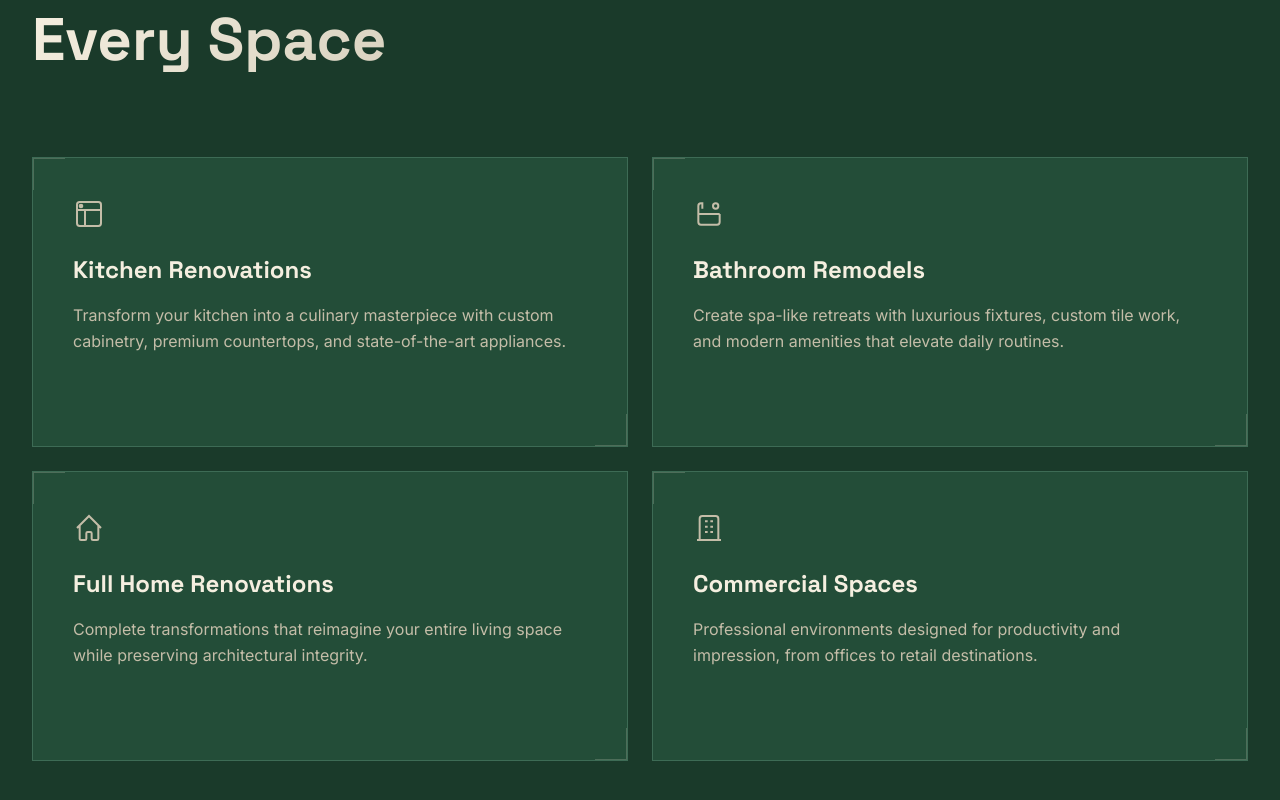
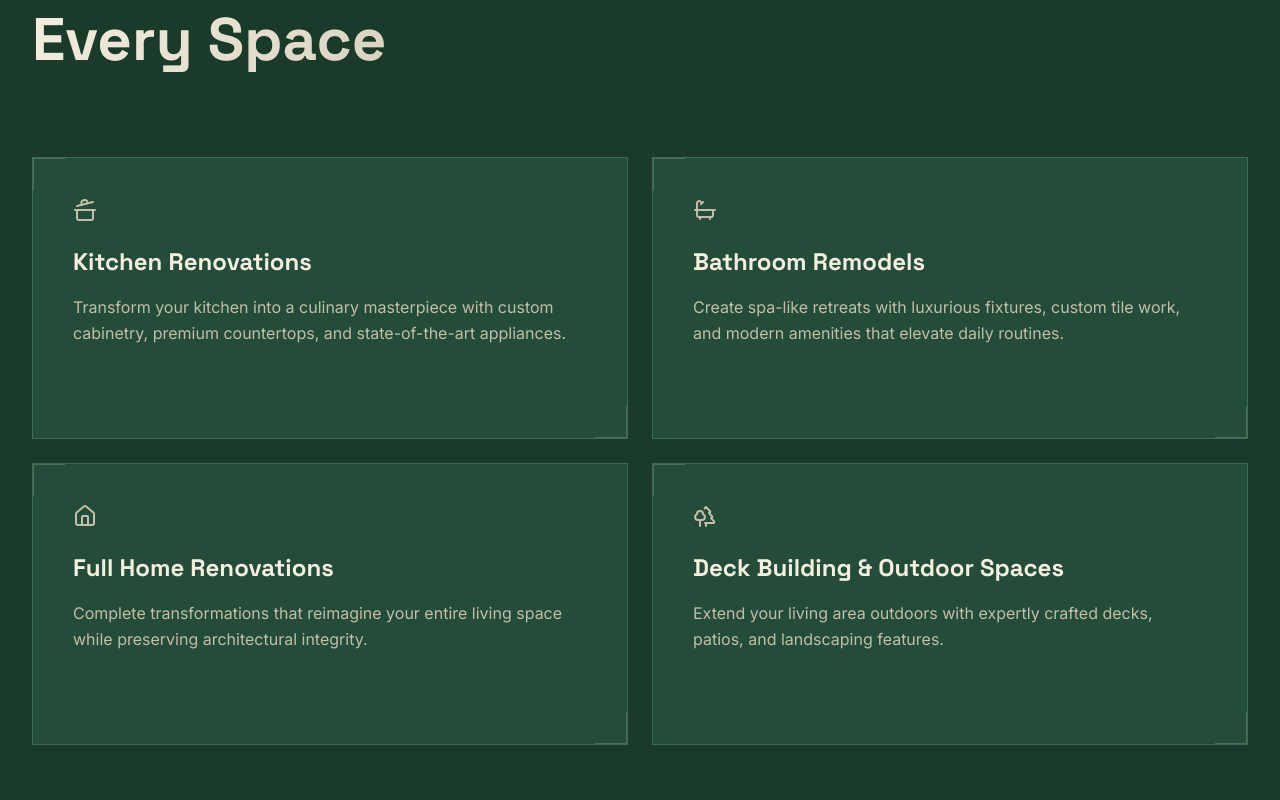
Before and after one commit to akielkucki/renovationsdemo2, a Next.js app: page / in a window 1280 px wide. Shown: the part 1319-2119 px from the top of the page. Built offline with nearby package versions, Linux system fonts and the light colour scheme.

Commit message:
Add lucide-react icons and update Services component for improved visuals

```diff
--- a/package.json
+++ b/package.json
@@ -11,6 +11,7 @@
   },
   "dependencies": {
     "framer-motion": "^12.29.0",
+    "lucide-react": "^0.563.0",
     "motion": "^12.29.0",
     "next": "16.1.4",
     "react": "19.2.3",
--- a/src/components/Services.tsx
+++ b/src/components/Services.tsx
@@ -2,29 +2,21 @@
 
 import { motion, useInView } from "framer-motion";
 import { useRef, type ReactNode } from "react";
+import {BathIcon, CookingPot, HouseIcon, TreesIcon, WashingMachineIcon} from "lucide-react";
 import { siteConfig } from "@/config/site.config";
 
 const iconMap: Record<string, ReactNode> = {
   kitchen: (
-    <svg viewBox="0 0 24 24" fill="none" stroke="currentColor" strokeWidth="1.5" className="w-8 h-8">
-      <path d="M3 9h18M9 21V9M5 21h14a2 2 0 002-2V5a2 2 0 00-2-2H5a2 2 0 00-2 2v14a2 2 0 002 2z" />
-      <circle cx="6" cy="6" r="1" fill="currentColor" />
-    </svg>
+    <CookingPot/>
   ),
   bathroom: (
-    <svg viewBox="0 0 24 24" fill="none" stroke="currentColor" strokeWidth="1.5" className="w-8 h-8">
-      <path d="M4 12h16M4 12v6a2 2 0 002 2h12a2 2 0 002-2v-6M4 12V6a2 2 0 012-2h1v4M17 8a2 2 0 100-4 2 2 0 000 4z" />
-    </svg>
+    <BathIcon />
   ),
   home: (
-    <svg viewBox="0 0 24 24" fill="none" stroke="currentColor" strokeWidth="1.5" className="w-8 h-8">
-      <path d="M3 12l9-9 9 9M5 10v10a1 1 0 001 1h3a1 1 0 001-1v-4a1 1 0 011-1h2a1 1 0 011 1v4a1 1 0 001 1h3a1 1 0 001-1V10" />
-    </svg>
+    <HouseIcon/>
   ),
-  commercial: (
-    <svg viewBox="0 0 24 24" fill="none" stroke="currentColor" strokeWidth="1.5" className="w-8 h-8">
-      <path d="M19 21V5a2 2 0 00-2-2H7a2 2 0 00-2 2v16M3 21h18M9 7h2M9 11h2M9 15h2M13 7h2M13 11h2M13 15h2" />
-    </svg>
+  outdoor: (
+    <TreesIcon />
   ),
 };
 
--- a/src/config/site.config.ts
+++ b/src/config/site.config.ts
@@ -61,9 +61,9 @@ export const siteConfig = {
       icon: "home",
     },
     {
-      title: "Commercial Spaces",
-      description: "Professional environments designed for productivity and impression, from offices to retail destinations.",
-      icon: "commercial",
+      title: "Deck Building & Outdoor Spaces",
+      description: "Extend your living area outdoors with expertly crafted decks, patios, and landscaping features.",
+      icon: "outdoor",
     },
   ],
 
```
Also changed, not shown: 1 other file (tests, documents, lock files or other folders).
